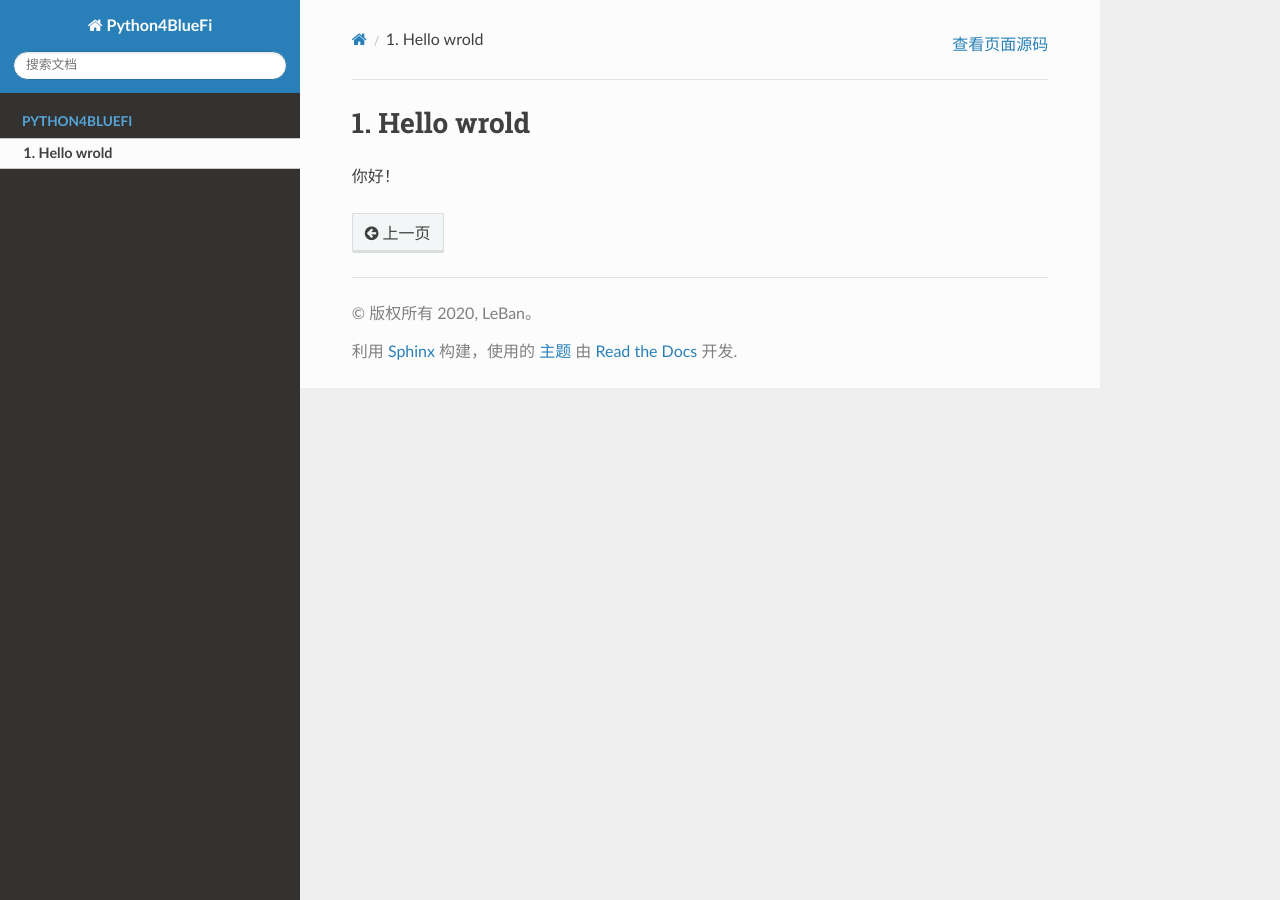
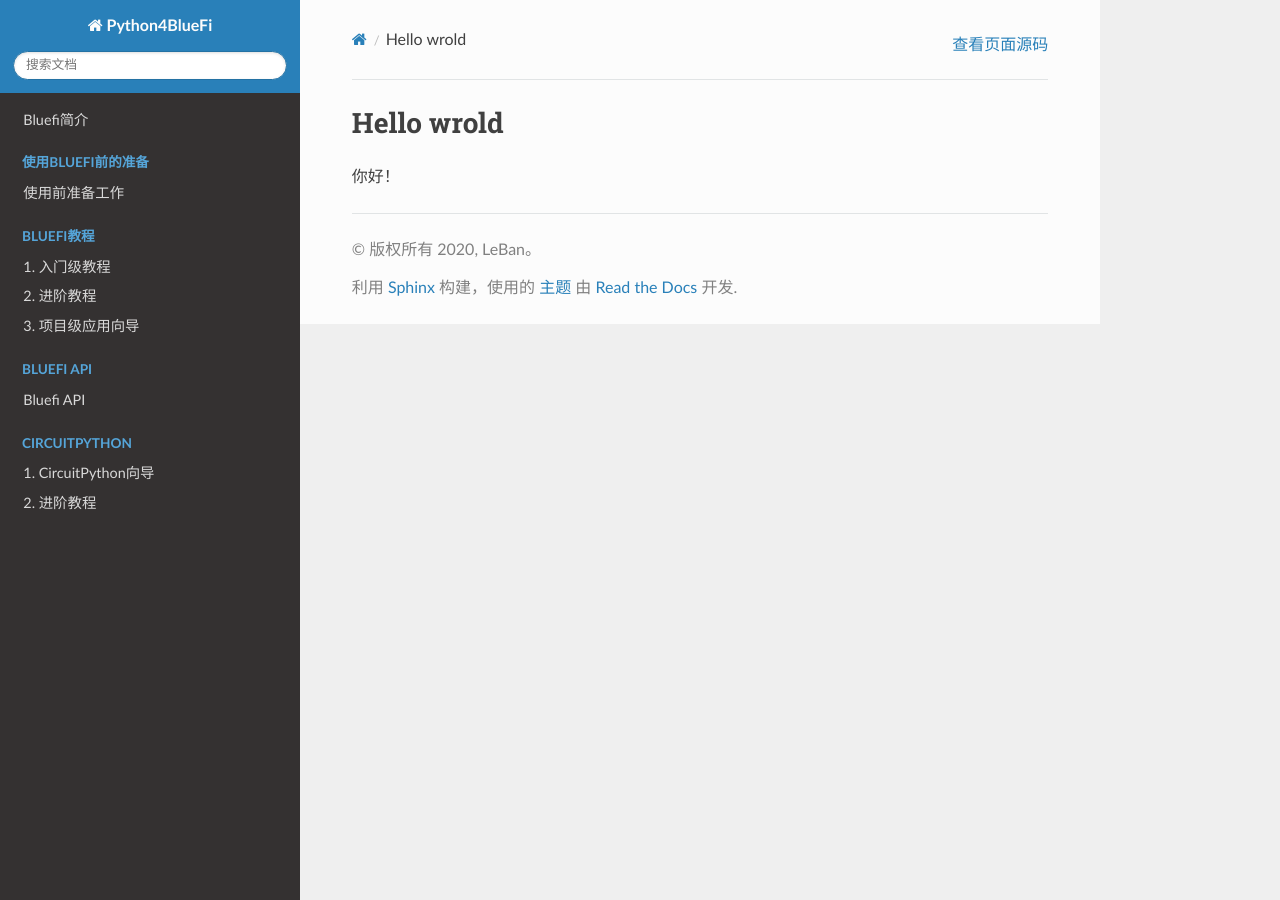
Before and after one commit to BradChan/Python4BlueFi, a Sphinx documentation site: the page built from source/hello/helloworld.rst, in a window 1280 px wide. Built offline with Sphinx 7.4.7 and the Read the Docs theme 2.0.0, drawn with Linux system fonts in a browser that asks for light colours.

Commit message:
编辑文档系统框架

```diff
--- /dev/null
+++ b/source/bluefi_api/index.rst
@@ -0,0 +1,5 @@
+====================
+Bluefi API
+====================
+
+你好！
--- /dev/null
+++ b/source/bluefi_intro/index.rst
@@ -0,0 +1,5 @@
+====================
+Bluefi简介
+====================
+
+你好！
--- /dev/null
+++ b/source/bluefi_setup/index.rst
@@ -0,0 +1,5 @@
+====================
+使用前准备工作
+====================
+
+你好！
--- /dev/null
+++ b/source/bluefi_tutorials/advance/index.rst
@@ -0,0 +1,5 @@
+====================
+进阶教程
+====================
+
+你好！
--- /dev/null
+++ b/source/bluefi_tutorials/basics/index.rst
@@ -0,0 +1,5 @@
+====================
+入门级教程
+====================
+
+你好！
--- /dev/null
+++ b/source/bluefi_tutorials/project/index.rst
@@ -0,0 +1,5 @@
+====================
+项目级应用向导
+====================
+
+你好！
--- /dev/null
+++ b/source/circuitpython/essentials/index.rst
@@ -0,0 +1,5 @@
+====================
+进阶教程
+====================
+
+你好！
--- /dev/null
+++ b/source/circuitpython/guide/index.rst
@@ -0,0 +1,5 @@
+====================
+CircuitPython向导
+====================
+
+你好！
```
Also changed, not shown: source/index.rst (+54 -6 lines), source/_static/images/BlueFi_fore.png (added), source/_static/images/Bluefi_back.png (added), source/_static/images/bluefi_intro/Bluefi_Resource.jpg (added), source/_static/images/bluefi_intro/Bluefi_Resource1.jpg (added), source/_static/images/bluefi_intro/Bluefi_appexample1.jpg (added), source/_static/images/bluefi_intro/Bluefi_appexample2.jpg (added), source/_static/images/bluefi_intro/board_if/BlueFi_board_IF1.jpg (added).
